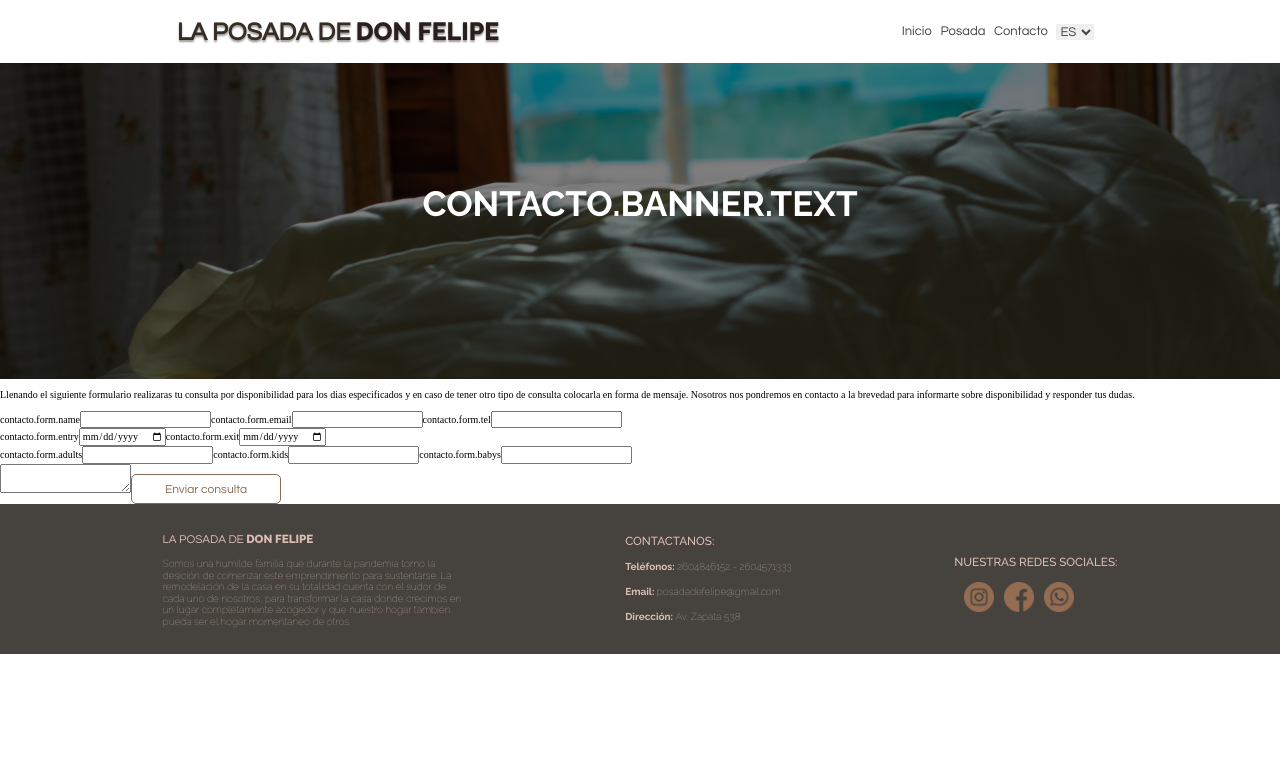
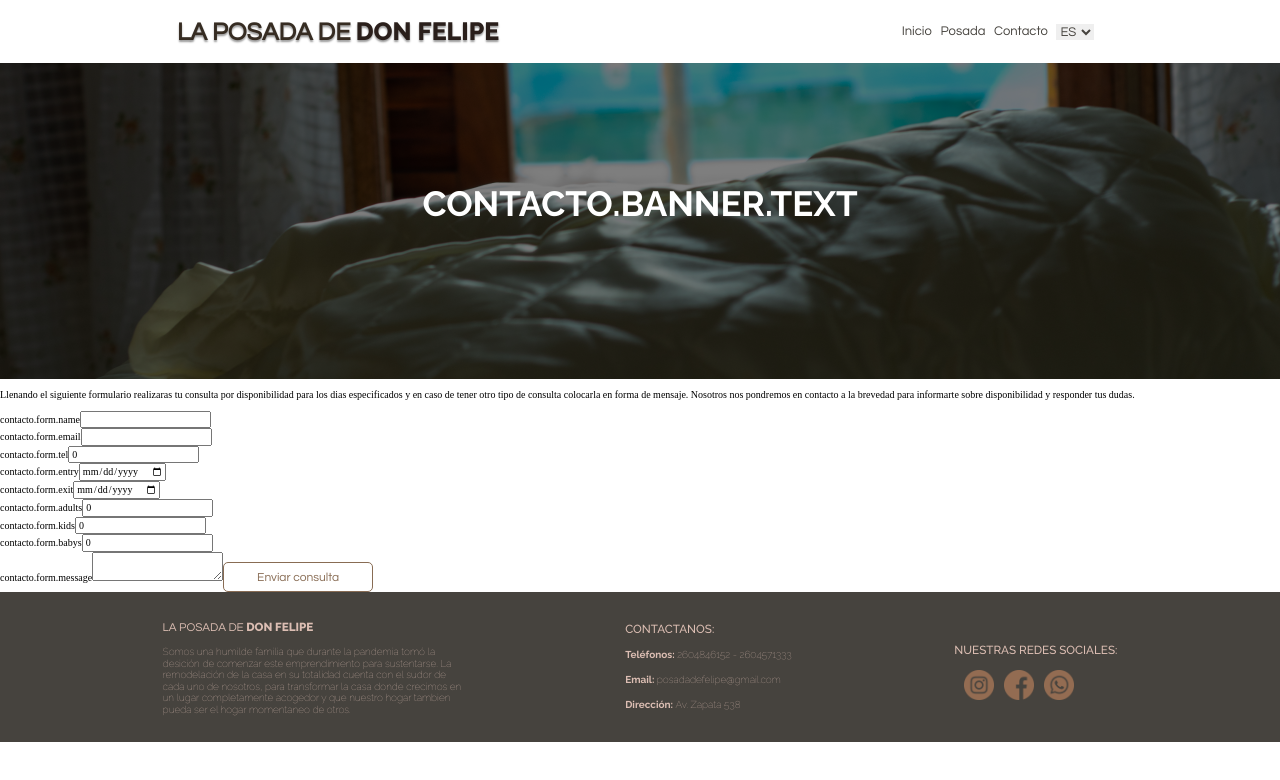
Before and after one commit to ronedev/posada-don-felipe, a React (Create React App) app: page /contacto in a window 1280 px wide. Shown: the top 780 px of the page. Built offline with nearby package versions, Linux system fonts and the light colour scheme.

Commit message:
Se realizo toda la logica de la seccion de Contacto con Formik.

```diff
--- a/package.json
+++ b/package.json
@@ -3,6 +3,7 @@
   "version": "0.1.0",
   "private": true,
   "dependencies": {
+    "@emailjs/browser": "^3.6.2",
     "@react-google-maps/api": "^2.11.9",
     "@testing-library/jest-dom": "^5.16.4",
     "@testing-library/react": "^13.2.0",
@@ -11,6 +12,7 @@
     "@types/node": "^16.11.36",
     "@types/react": "^18.0.9",
     "@types/react-dom": "^18.0.5",
+    "formik": "^2.2.9",
     "react": "^18.1.0",
     "react-dom": "^18.1.0",
     "react-intl": "^6.0.3",
--- a/src/components/Contacto/Contacto.tsx
+++ b/src/components/Contacto/Contacto.tsx
@@ -1,97 +1,210 @@
-import React, { useState } from 'react'
-import { FormattedMessage } from 'react-intl'
-
-interface IContactoForm {
-    name: string,
-    email: string,
-    tel: number,
-    entry: Date | null,
-    exit: Date | null,
-    adults: number,
-    kids: number,
-    babys: number,
-    message?: string
-}
+import React, { useState } from "react";
+import { FormattedMessage } from "react-intl";
+import { Formik, Form, Field } from "formik";
+import emailjs from "@emailjs/browser";
 
 const Contacto = () => {
+  const [formSend, setFormSend] = useState<boolean>(false);
 
-    const [formData, setFormData] = useState<IContactoForm>({
-        name: '',
-        email: '',
-        tel: 0,
-        entry: null,
-        exit: null,
-        adults: 0,
-        kids: 0,
-        babys: 0,
-        message: ''
-    })
+  const expresiones = {
+    name: /^[a-zA-ZÀ-ÿ\s]{1,40}$/, // Letras y espacios, pueden llevar acentos.
+    email: /^[a-zA-Z0-9_.+-]+@[a-zA-Z0-9-]+\.[a-zA-Z0-9-.]+$/,
+    tel: /^\d{7,14}$/, // 7 a 14 numeros.
+  };
 
-    const handleChangeFormInputs = (e:React.ChangeEvent<HTMLInputElement | HTMLTextAreaElement>)=>{
-        const {value, name} = e.target
-        setFormData( (formDataPrev) => {
-            return{
-                ...formDataPrev, [name]: value
-            }
-        })
-    }
+  return (
+    <section className="contactoContainer">
+      <p>
+        <FormattedMessage
+          id="contacto.description"
+          defaultMessage="Llenando el siguiente formulario realizaras tu consulta por disponibilidad para los dias especificados y en caso de tener otro tipo de consulta colocarla en forma de mensaje. Nosotros nos pondremos en contacto a la brevedad para informarte sobre disponibilidad y responder tus dudas."
+        />
+      </p>
+      <Formik
+        initialValues={{
+          name: "",
+          email: "",
+          tel: 0,
+          entry: "",
+          exit: "",
+          adults: 0,
+          kids: 0,
+          babys: 0,
+          message: "",
+        }}
+        //Validación
+        validate={(values) => {
+          const { name, email, tel, entry, exit, adults, kids, babys } = values;
 
-    return (
-        <section className='contactoContainer'>
-            <p>
-                <FormattedMessage id='contacto.description' defaultMessage='Llenando el siguiente formulario realizaras tu consulta por disponibilidad para los dias especificados y en caso de tener otro tipo de consulta colocarla en forma de mensaje. Nosotros nos pondremos en contacto a la brevedad para informarte sobre disponibilidad y responder tus dudas.' />
-            </p>
-            <form className='contactoForm'>
-                <div className='contactoInfo'>
-                    <label>
-                        <FormattedMessage id='contacto.form.name' />
-                    </label>
-                    <input type="text" name='name' required onChange={(e)=> handleChangeFormInputs(e)}/>
+          let errors: {
+            name?: string;
+            email?: string;
+            tel?: string;
+            entry?: string;
+            exit?: string;
+            adults?: string;
+          } = {};
 
-                    <label>
-                        <FormattedMessage id='contacto.form.email' />
-                    </label>
-                    <input type="email" name='email' required onChange={(e)=> handleChangeFormInputs(e)}/>
+          //Validacion de input name
+          if (!name) {
+            errors.name = "contacto.errors.noName";
+          } else if (!expresiones.name.test(name)) {
+            errors.name = "contacto.errors.invalidName";
+          }
 
-                    <label>
-                        <FormattedMessage id='contacto.form.tel' />
-                    </label>
-                    <input type="tel" name='tel' required onChange={(e)=> handleChangeFormInputs(e)}/>
-                </div>
-                <div className='contactoInfo'>
-                    <label>
-                        <FormattedMessage id='contacto.form.entry' />
-                    </label>
-                    <input type="date" name='entry' required onChange={(e)=> handleChangeFormInputs(e)}/>
+          //Validacion de input email
+          if (!email) {
+            errors.email = "contacto.errors.noEmail";
+          } else if (!expresiones.email.test(email)) {
+            errors.email = "contacto.errors.invalidEmail";
+          }
 
-                    <label>
-                        <FormattedMessage id='contacto.form.exit' />
-                    </label>
-                    <input type="date" name='exit' required onChange={(e)=> handleChangeFormInputs(e)} />
-                </div>
-                <div className='contactoInfo'>
-                    <label>
-                        <FormattedMessage id='contacto.form.adults' />
-                    </label>
-                    <input type="number" name='adults' required onChange={(e)=> handleChangeFormInputs(e)}/>
+          //Validacion de input tel
+          if (!tel) {
+            errors.tel = "contacto.errors.noTel";
+          } else if (!expresiones.tel.test(tel.toString())) {
+            errors.tel = "contacto.errors.invalidTel";
+          }
 
-                    <label>
-                        <FormattedMessage id='contacto.form.kids' />
-                    </label>
-                    <input type="number" name='kids' required onChange={(e)=> handleChangeFormInputs(e)} />
+          //Validacion de input entry
+          if (!entry) {
+            errors.entry = "contacto.errors.noEntry";
+          }
 
-                    <label>
-                        <FormattedMessage id='contacto.form.babys' />
-                    </label>
-                    <input type="number" name='babys' required onChange={(e)=> handleChangeFormInputs(e)}/>
-                </div>
-                <textarea name="message" onChange={(e)=> handleChangeFormInputs(e)}></textarea>
-                <button className='btn2'>
-                    <FormattedMessage id='contacto.btnSubmit' defaultMessage='Enviar consulta' />
-                </button>
-            </form>
-        </section>
-    )
-}
+          //Validacion de input exit
+          if (!exit) {
+            errors.exit = "contacto.errors.noExit";
+          }
 
-export { Contacto }
+          //Validación de los inputs que toman la cantidad de hospedados
+          if (adults + kids + babys > 6) {
+            errors.adults = "contacto.errors.renterMax";
+          } else if (adults + kids + babys === 0) {
+            errors.adults = "contacto.errors.noRenter";
+          }
+
+          return errors;
+        }}
+        //Submit
+        onSubmit={(values, { resetForm }) => {
+          resetForm();
+          emailjs
+            .send(
+              "service_dduwibn",
+              "template_omuqq7a",
+              values,
+              "user_UeZ3fkVEA88RsY7SM3u7l"
+            )
+            .then((res) => console.log(`Enviado con exito: ${res}`))
+            .catch((err) =>
+              console.log(
+                `Ocurrio un error al intentar enviar el formulario: ${err}`
+              )
+            );
+          setFormSend(true);
+          setTimeout(() => {
+            setFormSend(false);
+          });
+        }}
+      >
+        {({ errors, touched }) => (
+          <Form className="contactoForm">
+            <div className="contactoInfo">
+              <div className="input">
+                <label htmlFor="name">
+                  <FormattedMessage id="contacto.form.name" />
+                </label>
+                <Field type="text" name="name" id="name" />
+                {touched.name && errors.name && (
+                  <div className="error">{errors.name}</div>
+                )}
+              </div>
+
+              <div className="input">
+                <label htmlFor="email">
+                  <FormattedMessage id="contacto.form.email" />
+                </label>
+                <Field type="email" name="email" id="email" />
+                {touched.email && errors.email && (
+                  <div className="error">{errors.email}</div>
+                )}
+              </div>
+
+              <div className="input">
+                <label htmlFor="tel">
+                  <FormattedMessage id="contacto.form.tel" />
+                </label>
+                <Field type="tel" name="tel" id="tel" />
+                {touched.tel && errors.tel && (
+                  <div className="error">{errors.tel}</div>
+                )}
+              </div>
+            </div>
+            <div className="contactoInfo">
+              <div className="input">
+                <label htmlFor="entry">
+                  <FormattedMessage id="contacto.form.entry" />
+                </label>
+                <Field type="date" name="entry" id="entry" />
+                {touched.entry && errors.entry && (
+                  <div className="error">{errors.entry}</div>
+                )}
+              </div>
+
+              <div className="input">
+                <label htmlFor="exit">
+                  <FormattedMessage id="contacto.form.exit" />
+                </label>
+                <Field type="date" name="exit" id="exit" />
+                {touched.exit && errors.exit && (
+                  <div className="error">{errors.exit}</div>
+                )}
+              </div>
+            </div>
+            <div className="contactoInfo">
+              <div className="input">
+                <label htmlFor="adults">
+                  <FormattedMessage id="contacto.form.adults" />
+                </label>
+                <Field type="number" name="adults" id="adults" />
+              </div>
+
+              <div className="input">
+                <label htmlFor="kids">
+                  <FormattedMessage id="contacto.form.kids" />
+                </label>
+                <Field type="number" name="kids" id="kids" />
+              </div>
+
+              <div className="input">
+                <label htmlFor="babys">
+                  <FormattedMessage id="contacto.form.babys" />
+                </label>
+                <Field type="number" name="babys" id="babys" />
+              </div>
+              {(touched.adults || touched.kids || touched.babys) &&
+                errors.adults && <div className="error">{errors.adults}</div>}
+            </div>
+            <label htmlFor="message">
+              <FormattedMessage id="contacto.form.message" />
+            </label>
+            <Field name="message" id="message" as="textarea" />
+            <button className="btn2" type="submit">
+              <FormattedMessage
+                id="contacto.btnSubmit"
+                defaultMessage="Enviar consulta"
+              />
+            </button>
+          </Form>
+        )}
+      </Formik>
+      {formSend && (
+        <p className="success">
+          <FormattedMessage id="contacto.success" />
+        </p>
+      )}
+    </section>
+  );
+};
+
+export { Contacto };
```
Also changed, not shown: 1 other file (tests, documents, lock files or other folders).
